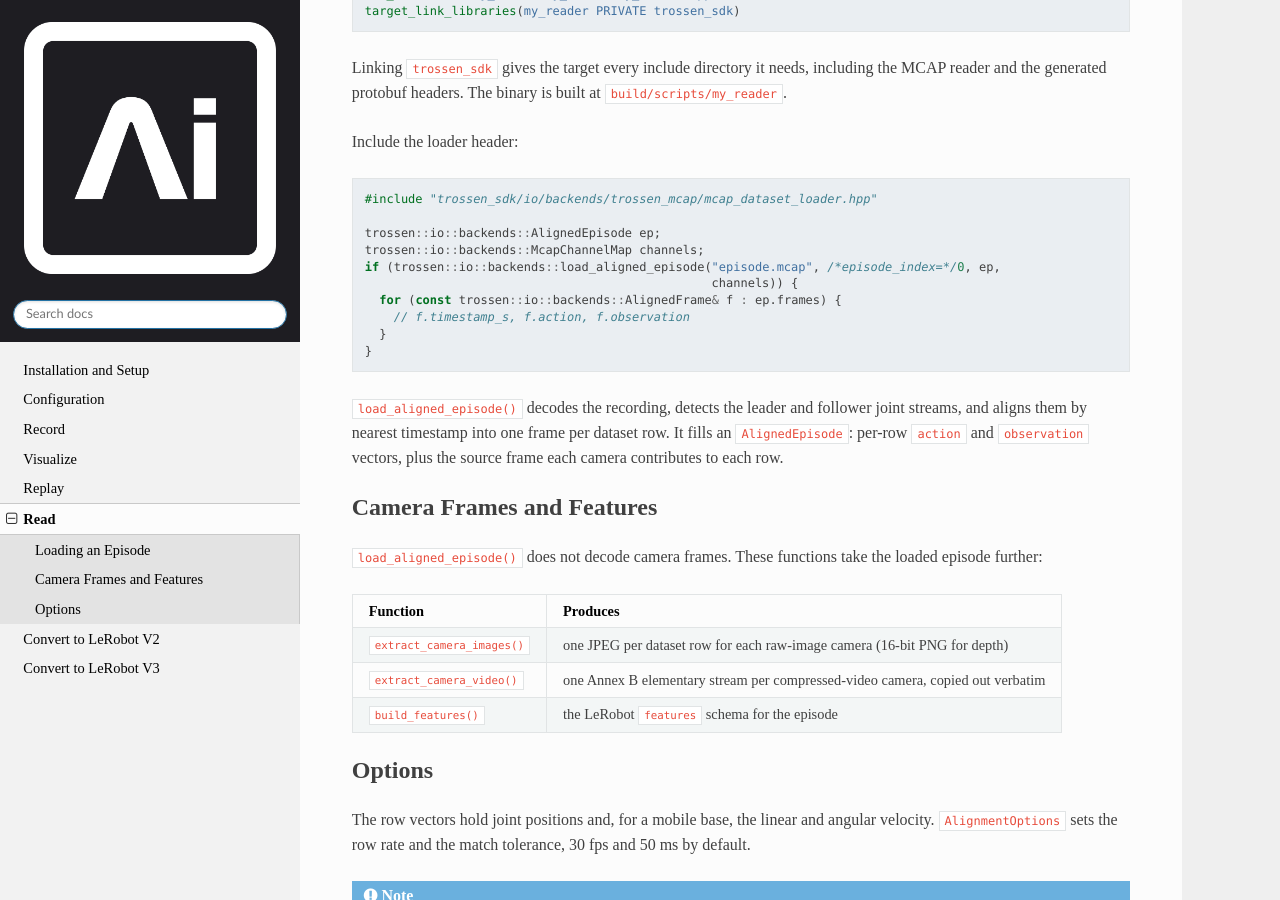
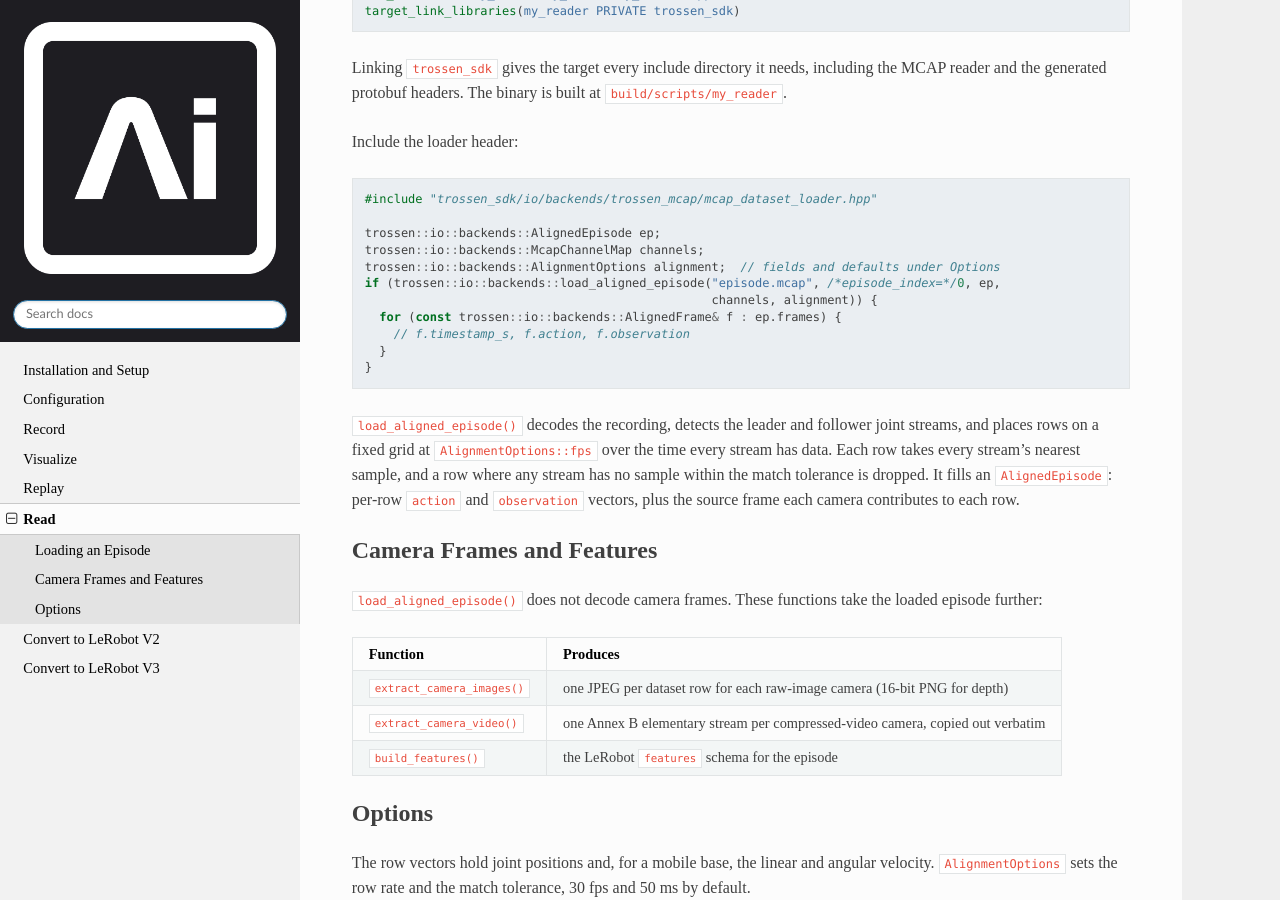
Before and after one commit to TrossenRobotics/trossen_sdk, a Sphinx documentation site: the page built from docs/read.rst, in a window 1280 px wide and 900 px high, scrolled down 449 px. Built offline with Sphinx 7.4.7 and the Read the Docs theme 3.1.0, drawn with Linux system fonts in a browser that asks for light colours; some web fonts are replaced.

Commit message:
[skip ci] docs: note episodes with no common stream window

```diff
--- a/docs/convert.rst
+++ b/docs/convert.rst
@@ -299,6 +299,9 @@
 
 - a stream's timestamps go backwards, such as after an NTP clock correction.
   The log names the stream and the message index.
+- no stretch of time has data from every leader, follower and camera stream, and from the mobile base on a mobile robot.
+  The log names the stream that ends first, the stream that starts last, and the gap between them.
+- a mobile robot's base channel has no messages.
 
 What's Next
 ===========
--- a/docs/convert_v3.rst
+++ b/docs/convert_v3.rst
@@ -95,7 +95,7 @@
         "task_name":              "perform a generic task",         // Default task description
         "repository_id":          "TrossenRoboticsCommunity",       // Top-level folder name
         "dataset_id":             "mcap_converted_dataset_v3",      // Sub-folder for this dataset
-        "fps":                    30.0,                             // Frame rate written to info.json
+        "fps":                    30.0,                             // Row and video rate; a whole number
         "license":                "apache-2.0",                     // Written to the dataset card
         "chunks_size":            1000,                             // Files per chunk-NNN folder
         "data_files_size_in_mb":  100,                              // Size budget of each data file
@@ -122,8 +122,8 @@
       - Task for episodes whose recording carries none.
         Each distinct task gets its own row in ``meta/tasks.parquet``.
     * - ``fps``
-      - Frame rate stored in ``info.json`` and used for the videos.
-        Leave it at 30: rows are generated at 30 Hz whatever this is set to, so any other value puts the videos out of step with the rows.
+      - Rate of the rows and videos in frames per second, stored in ``info.json``.
+        Must be a whole number, and should match the frame rate the cameras recorded at.
     * - ``encode_videos``
       - Disable to produce Parquet only (useful for joint-state-only pipelines)
     * - ``overwrite_existing``
--- a/docs/read.rst
+++ b/docs/read.rst
@@ -30,14 +30,16 @@
 
     trossen::io::backends::AlignedEpisode ep;
     trossen::io::backends::McapChannelMap channels;
+    trossen::io::backends::AlignmentOptions alignment;  // fields and defaults under Options
     if (trossen::io::backends::load_aligned_episode("episode.mcap", /*episode_index=*/0, ep,
-                                                    channels)) {
+                                                    channels, alignment)) {
       for (const trossen::io::backends::AlignedFrame& f : ep.frames) {
         // f.timestamp_s, f.action, f.observation
       }
     }
 
-``load_aligned_episode()`` decodes the recording, detects the leader and follower joint streams, and aligns them by nearest timestamp into one frame per dataset row.
+``load_aligned_episode()`` decodes the recording, detects the leader and follower joint streams, and places rows on a fixed grid at ``AlignmentOptions::fps`` over the time every stream has data.
+Each row takes every stream's nearest sample, and a row where any stream has no sample within the match tolerance is dropped.
 It fills an ``AlignedEpisode``: per-row ``action`` and ``observation`` vectors, plus the source frame each camera contributes to each row.
 
 Camera Frames and Features
```
Also changed, not shown: scripts/trossen_mcap_to_lerobot_v3/README.md.
